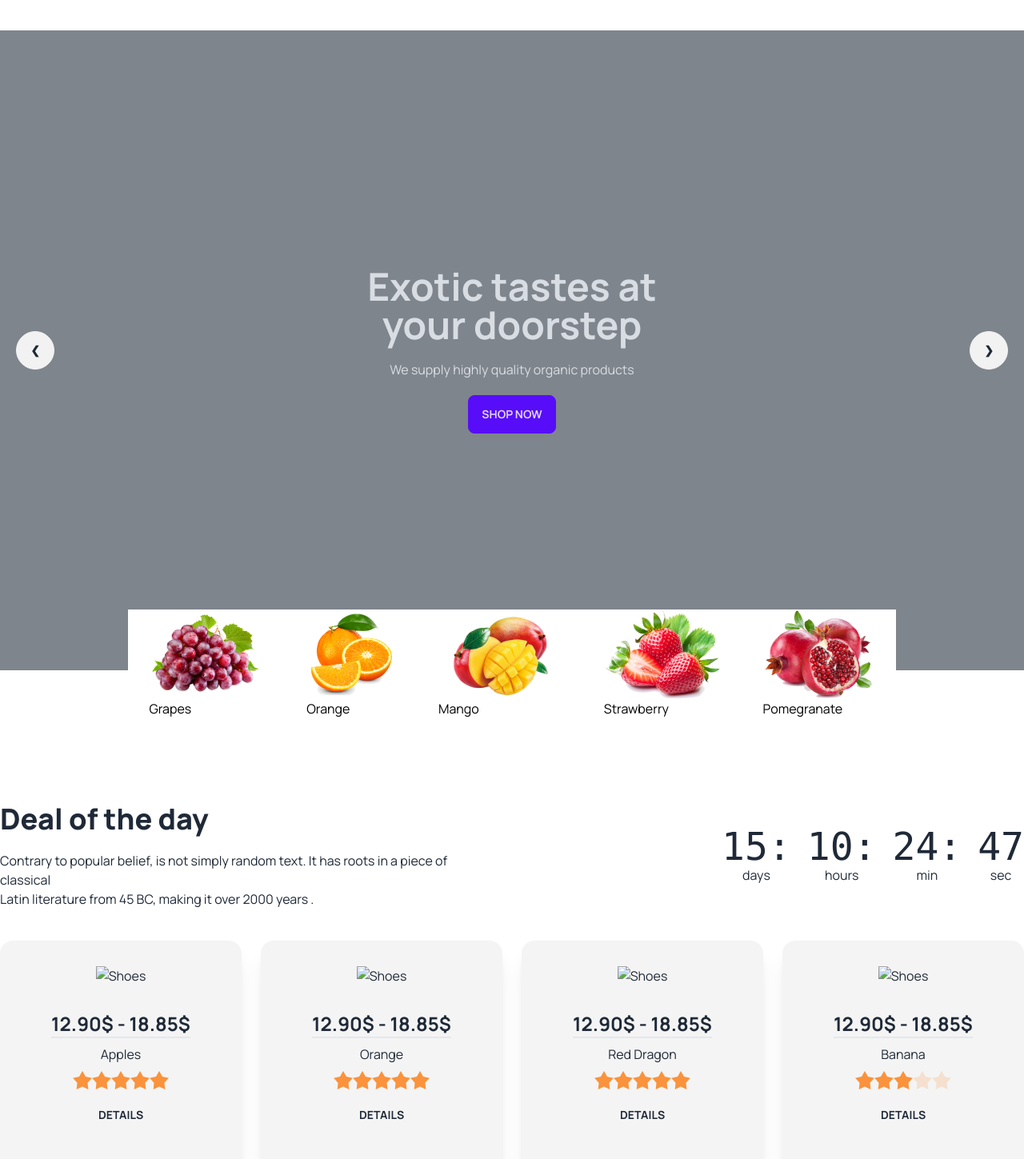
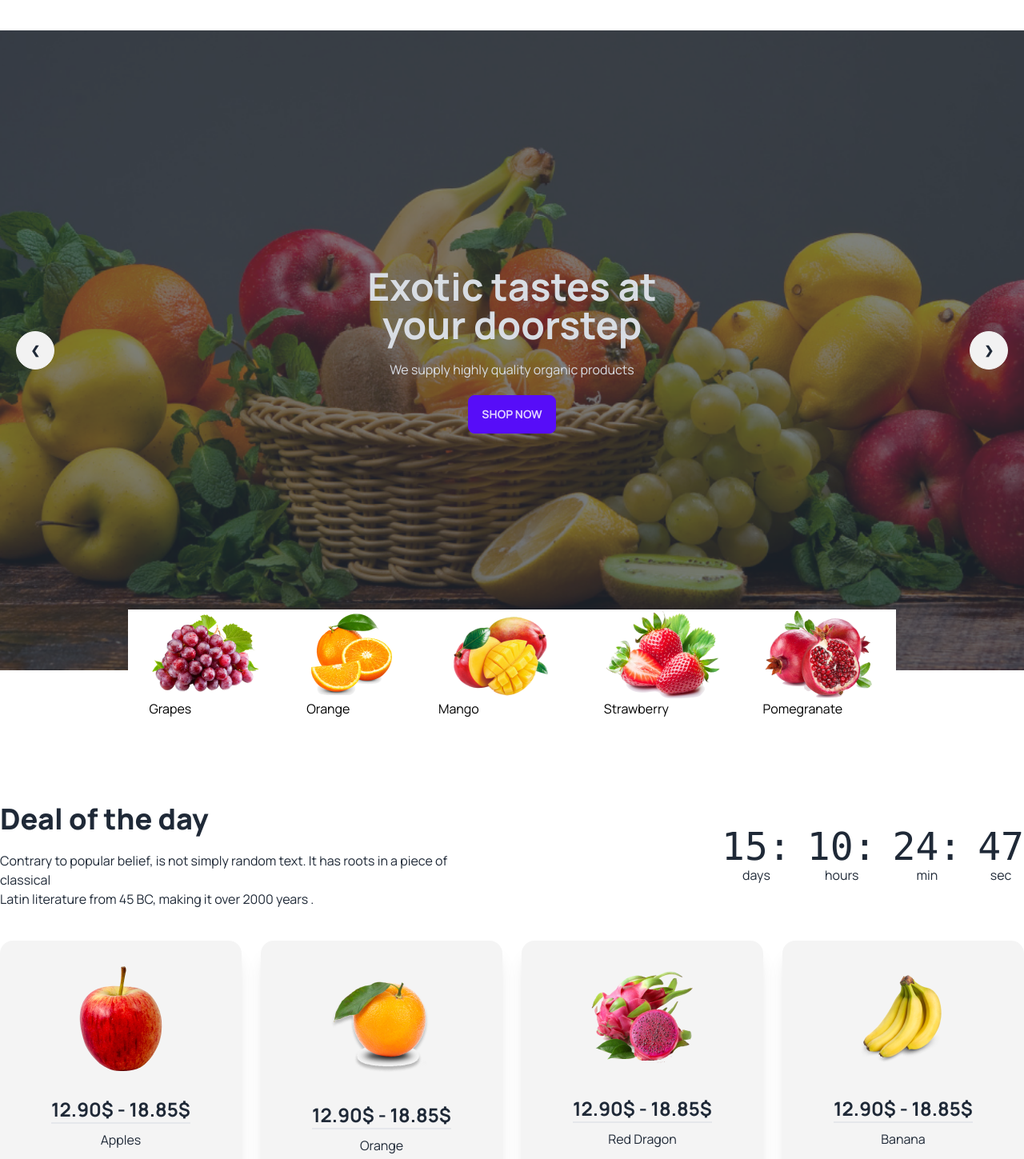
Before and after one commit to Asrafunnessa/BBA3-fruit-brust-with-tailwind-daisy, a plain HTML site: page index.html in a window 1280 px wide. Shown: the part 142-1591 px from the top of the page at 80% size. Drawn offline with nearby package versions, Linux system fonts and the light colour scheme; the site is published under a folder, as on GitHub Pages, so addresses that start at the root find nothing.

Commit message:
final commit

```diff
--- a/index.html
+++ b/index.html
@@ -81,7 +81,7 @@
     <div class="carousel w-full">
     <!--Banner-1-->
         <div id="slide1" class="carousel-item relative w-full">
-          <div class="hero min-h-screen" style="background-image:url(/images/banner1.png);">
+          <div class="hero min-h-screen" style="background-image:url(./images/banner1.png);">
             <div class="hero-overlay bg-opacity-60"></div>
             <div class="hero-content text-center text-neutral-content">
               <div class="max-w-md">
@@ -125,7 +125,7 @@
               </div>
     <!--Banner-2-->
         <div id="slide2" class="carousel-item relative w-full">
-          <div class="hero min-h-screen" style="background-image:url(/images/banner2.png);">
+          <div class="hero min-h-screen" style="background-image:url(./images/banner2.png);">
             <div class="hero-overlay bg-opacity-60"></div>
             <div class="hero-content text-center text-neutral-content">
               <div class="max-w-md">
@@ -166,7 +166,7 @@
      </div>
     <!--Banner-3-->
         <div id="slide3" class="carousel-item relative w-full">
-            <div class="hero min-h-screen" style="background-image:url(/images/banner3.png);">
+            <div class="hero min-h-screen" style="background-image:url(./images/banner3.png);">
                 <div class="hero-overlay bg-opacity-60"></div>
                 <div class="hero-content text-center text-neutral-content">
                   <div class="max-w-md">
@@ -207,7 +207,7 @@
      </div>
     <!--Banner-4-->
         <div id="slide4" class="carousel-item relative w-full">
-            <div class="hero min-h-screen" style="background-image:url(/images/banner4.png);">
+            <div class="hero min-h-screen" style="background-image:url(./images/banner4.png);">
                 <div class="hero-overlay bg-opacity-60"></div>
                 <div class="hero-content text-center text-neutral-content">
                   <div class="max-w-md">
@@ -294,7 +294,7 @@
 <!--first card-->
 <div class="card  p-8 bg-gradient-to-r from-[#F4F4F4] to-[#F4F4F4]
 shadow-xl">
-  <figure><img src="/images/fruit6.png" alt="Shoes" /></figure>
+  <figure><img src="./images/fruit6.png" alt="Shoes" /></figure>
   <div class="card-body justify-center items-center text-center">
    <h2 class="text-2xl font-bold border-b-2">12.90$ - 18.85$</h2>
    <p>Apples</p>
@@ -314,7 +314,7 @@ shadow-xl">
   <!--second card-->
   <div class="card  p-8 bg-gradient-to-r from-[#F4F4F4] to-[#F4F4F4]
   shadow-xl">
-    <figure><img src="/images/fruit7.png" alt="Shoes" /></figure>
+    <figure><img src="./images/fruit7.png" alt="Shoes" /></figure>
     <div class="card-body justify-center items-center text-center">
      <h2 class="text-2xl font-bold border-b-2">12.90$ - 18.85$</h2>
      <p>Orange</p>
@@ -334,7 +334,7 @@ shadow-xl">
    <!--third card-->
 <div class="card  p-8 bg-gradient-to-r from-[#F4F4F4] to-[#F4F4F4]
 shadow-xl">
-  <figure><img src="/images/fruit8.png" alt="Shoes" /></figure>
+  <figure><img src="./images/fruit8.png" alt="Shoes" /></figure>
   <div class="card-body justify-center items-center text-center">
    <h2 class="text-2xl font-bold border-b-2">12.90$ - 18.85$</h2>
    <p>Red Dragon</p>
@@ -354,7 +354,7 @@ shadow-xl">
   <!--forth card-->
   <div class="card  p-8 bg-gradient-to-r from-[#F4F4F4] to-[#F4F4F4]
   shadow-xl">
-    <figure><img src="/images/fruit9.png" alt="Shoes" /></figure>
+    <figure><img src="./images/fruit9.png" alt="Shoes" /></figure>
     <div class="card-body justify-center items-center text-center">
       <h2 class="text-2xl font-bold border-b-2">12.90$ - 18.85$</h2>
       <p>Banana</p>
```
